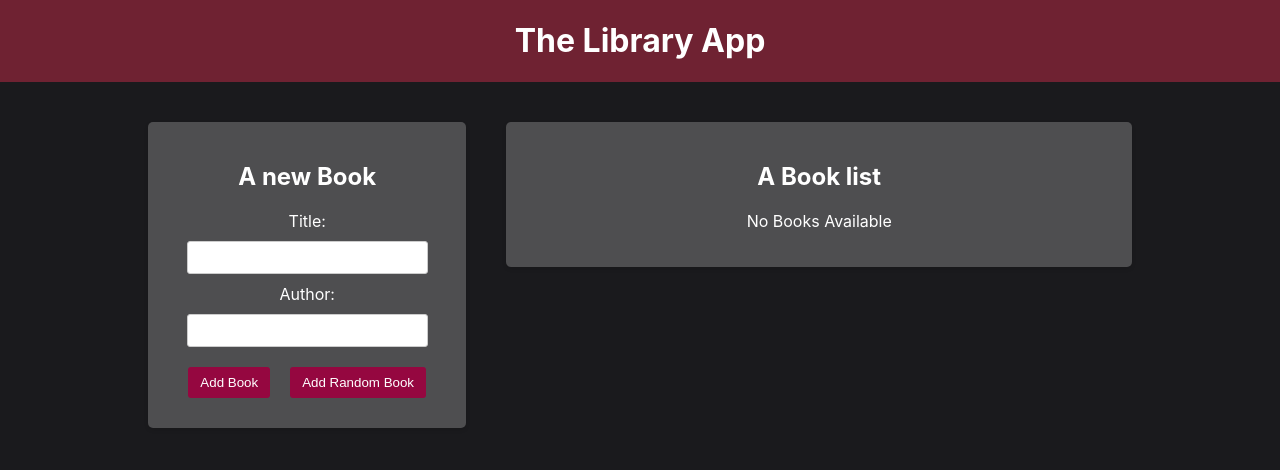
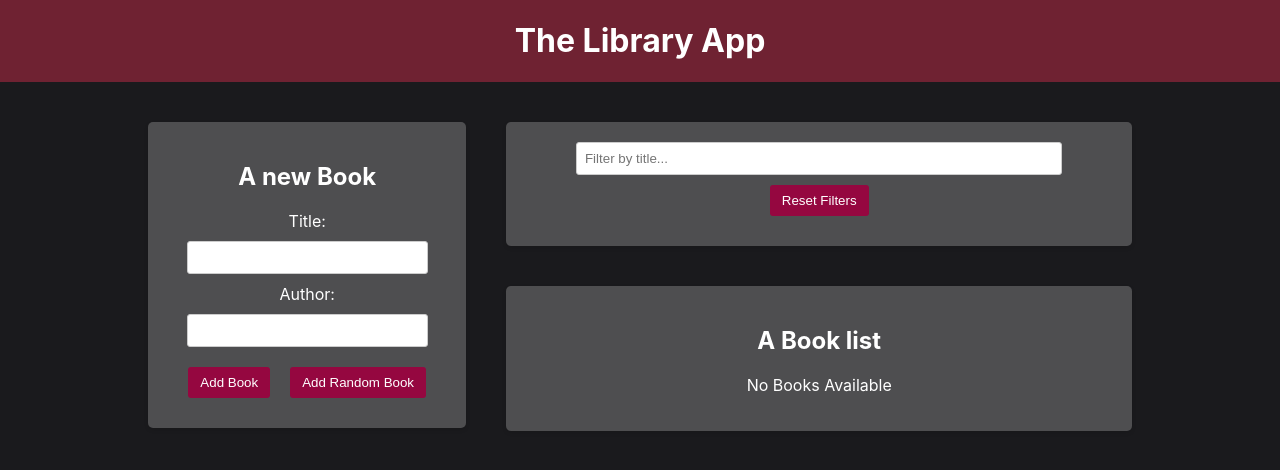
Before and after one commit to T1moQ/30-react-redux, a React (Vite) app in the folder frontend/: page / in a window 1280 px wide. Shown: the top 470 px of the page. Built offline with nearby package versions, Linux system fonts and the light colour scheme.

Commit message:
Filter Redux slice and filter by title

```diff
--- a/frontend/src/App.jsx
+++ b/frontend/src/App.jsx
@@ -1,6 +1,6 @@
 import './App.css'
 import BookFrom from './components/BookForm/BookForm'
-// import Filter from './components/Filter/Filter'
+import Filter from './components/Filter/Filter'
 import BookList from './components/BookList/BookList'
 
 function App() {
@@ -14,7 +14,7 @@ function App() {
           <BookFrom />
         </div>
         <div className="app-right-column">
-          {/* <Filter /> */}
+          <Filter />
           <BookList />
         </div>
       </main>
--- a/frontend/src/components/BookList/BookList.jsx
+++ b/frontend/src/components/BookList/BookList.jsx
@@ -2,9 +2,11 @@ import { useDispatch, useSelector } from "react-redux";
 import { RiDeleteBin2Fill, RiStarLine, RiStarFill } from "react-icons/ri";
 import './BookList.css'
 import { deleteBook, toggleFavorite } from "../../redux/books/actionCreators";
+import { selectTitleFilter } from "../../redux/slices/filterSlice";
 
 const BookList = () => {
    const books = useSelector((state) => state.books)
+   const titleFilter = useSelector(selectTitleFilter)
    const dispatch = useDispatch()
 
    const deleteHandler = (id) => {
@@ -15,12 +17,18 @@ const BookList = () => {
       dispatch(toggleFavorite(id))
    }
 
+   const filteredBooks = books.filter((el) => {
+      const matchesTitle = el.title.toLowerCase().includes(titleFilter.toLowerCase())
+      console.log({ title: el.title, matchesTitle })
+      return matchesTitle
+   })
+
    return (
       <div className='book-list app-block'>
          <h2>A Book list</h2>
          {books.length === 0
             ? <p>No Books Available</p>
-            : <ul>{books.map((el, index) =>
+            : <ul>{filteredBooks.map((el, index) =>
                <li key={el.id}>
                   <div className="book-info">
                      {++index}. {el.title} by <strong>{el.author}</strong>
--- a/frontend/src/components/Filter/Filter.css
+++ b/frontend/src/components/Filter/Filter.css
@@ -17,7 +17,7 @@
 }
 
 .filter button {
-   background-color: #007bff;
+   background-color: #950740;
    color: #fff;
    padding: 8px 12px;
    border: none;
@@ -28,7 +28,7 @@
 }
 
 .filter button:hover {
-   background-color: #0056b3;
+   background-color: #6F2232;
 }
 
 @media screen and (max-width: 1024px) {
--- a/frontend/src/components/Filter/Filter.jsx
+++ b/frontend/src/components/Filter/Filter.jsx
@@ -1,7 +1,32 @@
+import { useDispatch, useSelector } from 'react-redux'
+import './Filter.css'
+import { selectTitleFilter, setTitleFilter, resetFilter } from '../../redux/slices/filterSlice'
+
 const Filter = () => {
+
+   const dispatch = useDispatch()
+   const titleFilter = useSelector(selectTitleFilter)
+
+   const filterChangeHandler = (event) => {
+      dispatch(setTitleFilter(event.target.value))
+   }
+
+   const resetFilterHandler = () => {
+      dispatch(resetFilter())
+   }
+
    return (
       <div className='app-block filter'>
-         <h2>Filter</h2>
+         <div className="filter-row">
+            <div className="filter-group">
+               <input
+                  type="text"
+                  value={titleFilter}
+                  placeholder="Filter by title..."
+                  onChange={filterChangeHandler} />
+            </div>
+         </div>
+         <button type='button' onClick={resetFilterHandler}>Reset Filters</button>
       </div>
    )
 }
--- /dev/null
+++ b/frontend/src/redux/slices/filterSlice.js
@@ -0,0 +1,24 @@
+import { createSlice } from '@reduxjs/toolkit'
+
+const initialState = {
+   title: ''
+}
+
+const filterSlice = createSlice({
+   name: 'filter',
+   initialState,
+   reducers: {
+      setTitleFilter: (state, action) => {
+         state.title = action.payload
+      },
+      resetFilter: () => {
+         return initialState
+      }
+   },
+})
+
+export const { setTitleFilter, resetFilter } = filterSlice.actions
+
+export const selectTitleFilter = (state) => state.filter.title
+
+export default filterSlice.reducer
--- a/frontend/src/redux/store.js
+++ b/frontend/src/redux/store.js
@@ -1,9 +1,11 @@
 import { configureStore } from '@reduxjs/toolkit'
 import booksReducer from './books/reducer'
+import filterReducer from './slices/filterSlice.js'
 
 const store = configureStore({
    reducer: {
       books: booksReducer,
+      filter: filterReducer,
    }
 })
 
```
